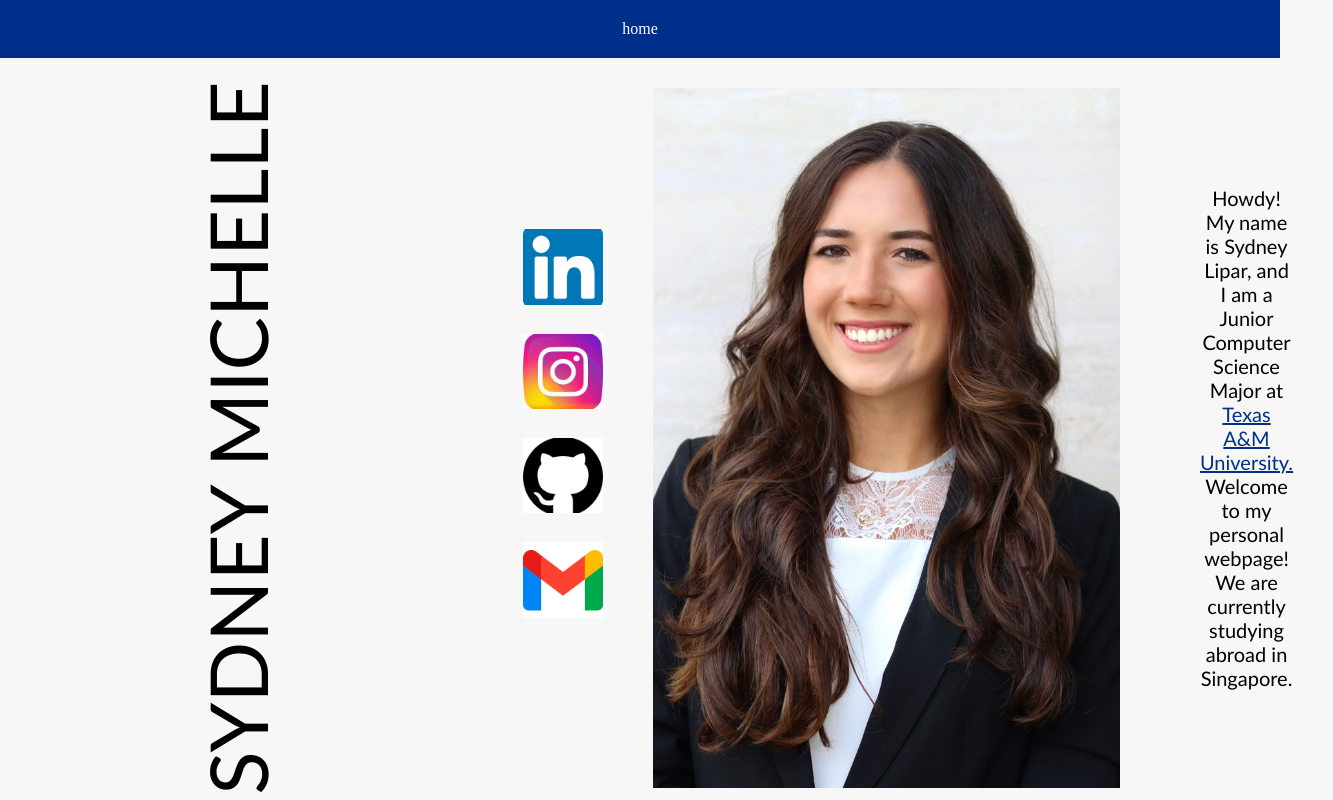
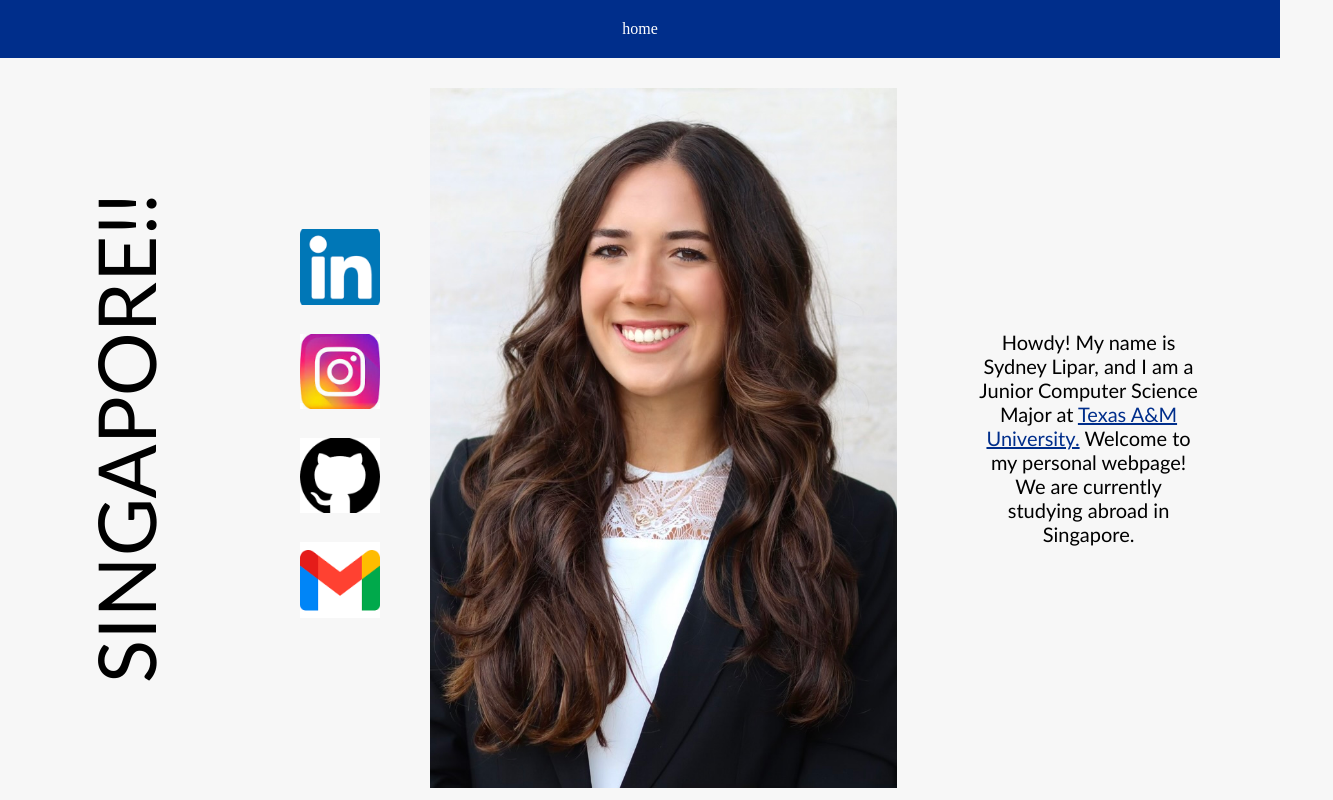
Before and after one commit to sydneylipar/csce412sydney, a plain HTML site: page index.html in a window 1280 px wide. Shown: the whole page, 1333 px wide, since content can reach past the window. Drawn offline with Linux system fonts and the light colour scheme.

Commit message:
Demo day

```diff
--- a/index.html
+++ b/index.html
@@ -20,7 +20,7 @@
 
 
         <div class= "content">
-            <div class="sideways-text">SYDNEY MICHELLE</div>
+            <div class="sideways-text">SINGAPORE!!</div>
             <!--button container for all socialmedia external links with logos-->
             <div class="button-container">
                 <a href="https://www.linkedin.com/in/sydney-lipar-306390202/">
```
